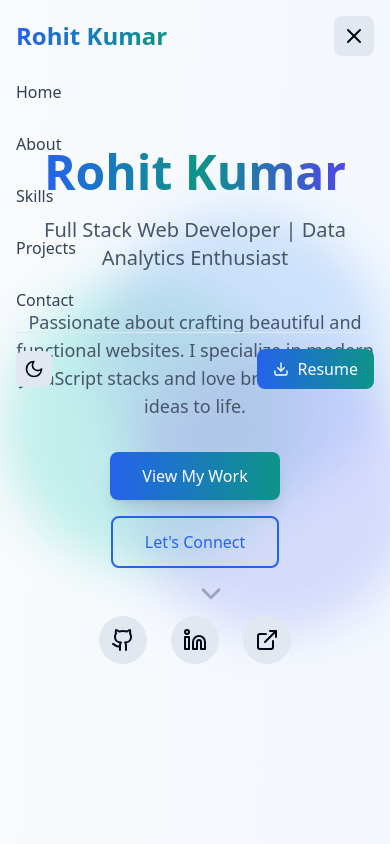
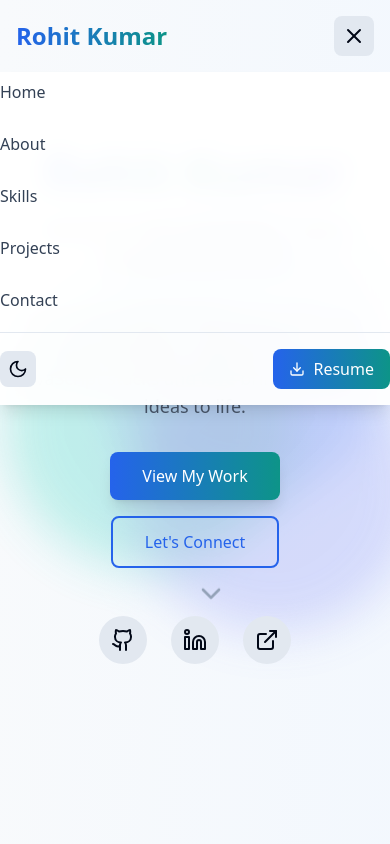
Before and after one commit to Rohitk6150/rohit-kumar-folio-craft, a React (Vite) app: page / in a window 390 px wide. Both pictures are taken after a click on the button 354 px from the left and 36 px from the top of the page. Shown: the top 844 px of the page. Built offline with nearby package versions, Linux system fonts and the light colour scheme.

Commit message:
mobile glitch fix

```diff
--- a/src/components/Navigation.tsx
+++ b/src/components/Navigation.tsx
@@ -1,4 +1,3 @@
-
 import React, { useState, useEffect } from 'react';
 import { Menu, X, Sun, Moon, Download } from 'lucide-react';
 import { useTheme } from './ThemeProvider';
@@ -76,7 +75,7 @@ const Navigation = () => {
 
         {/* Mobile Menu */}
         {isMenuOpen && (
-          <div className="md:hidden pb-4">
+          <div className="md:hidden pb-4 absolute top-full left-0 right-0 bg-white/95 dark:bg-slate-900/95 backdrop-blur-md shadow-lg">
             <div className="flex flex-col space-y-3">
               {navItems.map((item) => (
                 <a
```
